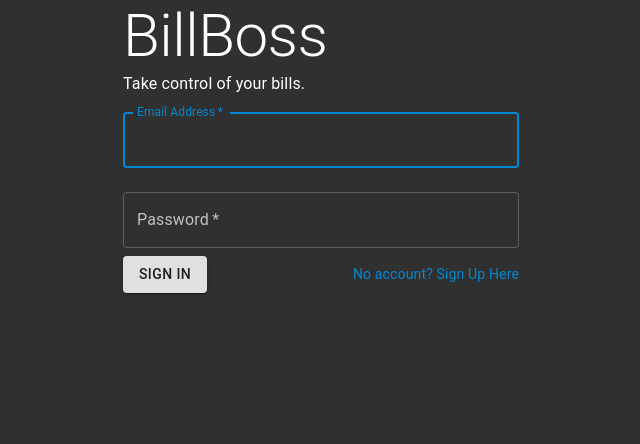
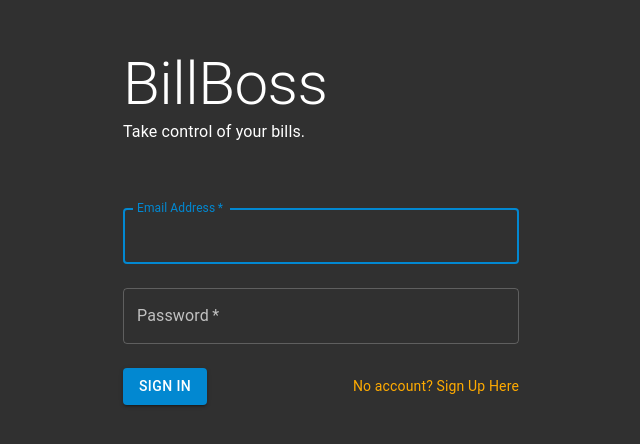
Before and after one commit to timsilby/billboss, a React (Create React App) app in the folder client/: page / in a window 1280 px wide. Shown: the top 444 px of the page, without its empty margins (319-959 px from the left). Built offline with nearby package versions, Linux system fonts and the light colour scheme; no server answers.

Commit message:
Added some margin to the buttons and theme colours

```diff
--- a/client/src/components/Landing/Header.js
+++ b/client/src/components/Landing/Header.js
@@ -1,17 +1,19 @@
 import Typography from "@material-ui/core/Typography";
+import Box from "@material-ui/core/Box";
+
 
 const Header = () => {
 
 	return (
 
-		<>
+		<Box component="header" my={6}>
 			<Typography variant="h2" component="h1">
 				BillBoss
 			</Typography>
 			<Typography variant="body1">
 				Take control of your bills.
 			</Typography>
-		</>
+		</Box>
 
 	)
 
--- a/client/src/components/Landing/LoginForm.js
+++ b/client/src/components/Landing/LoginForm.js
@@ -5,6 +5,7 @@ import Button from "@material-ui/core/Button";
 import Grid from "@material-ui/core/Grid";
 import Link from "@material-ui/core/Link";
 import { Link as RouterLink } from "react-router-dom";
+import Box from "@material-ui/core/Box";
 
 
 const LoginForm = () => {
@@ -67,6 +68,7 @@ const LoginForm = () => {
 				label="Password"
 				type="password"
 			/>
+			<Box mt={2}>
 				<Grid
 					container
 					alignItems="center"
@@ -76,17 +78,23 @@ const LoginForm = () => {
 						<Button
 							type="submit"
 							variant="contained"
-						margin="normal"
+							color="primary"
 						>
 							Sign In
 						</Button>
 					</Grid>
 					<Grid item>
-					<Link variant="body2" component={RouterLink} to="/Signup">
+						<Link
+							variant="body2"
+							component={RouterLink}
+							to="/Signup"
+							color="secondary"
+						>
 							{"No account? Sign Up Here"}
 						</Link>
 					</Grid>
 				</Grid>
+			</Box>
 		</form>
 
 	)
--- a/client/src/components/Landing/SignupForm.js
+++ b/client/src/components/Landing/SignupForm.js
@@ -2,6 +2,7 @@ import { useHistory } from "react-router-dom";
 import { useAuth } from "../../utils/useAuth";
 import TextField from "@material-ui/core/TextField";
 import Button from "@material-ui/core/Button";
+import Box from "@material-ui/core/Box";
 
 
 const SignupForm = () => {
@@ -68,13 +69,16 @@ const SignupForm = () => {
 				label="Password"
 				type="password"
 			/>
+			<Box mt={2}>
 				<Button
 					type="submit"
 					variant="contained"
 					margin="normal"
+					color="primary"
 				>
 					Create Account
 				</Button>
+			</Box>
 
 		</form>
 
```
Lines whose indentation alone changed are shown as unchanged.
